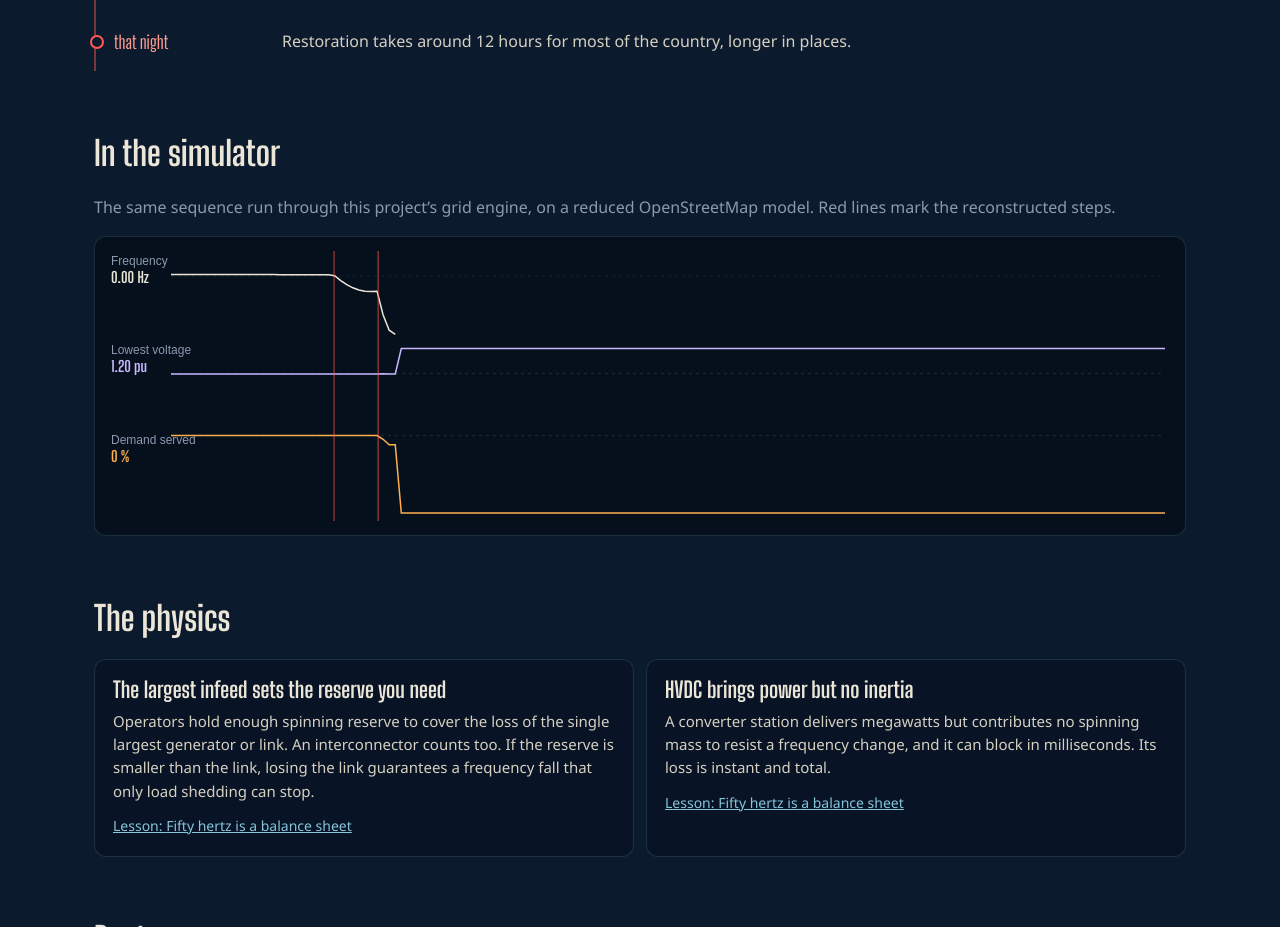
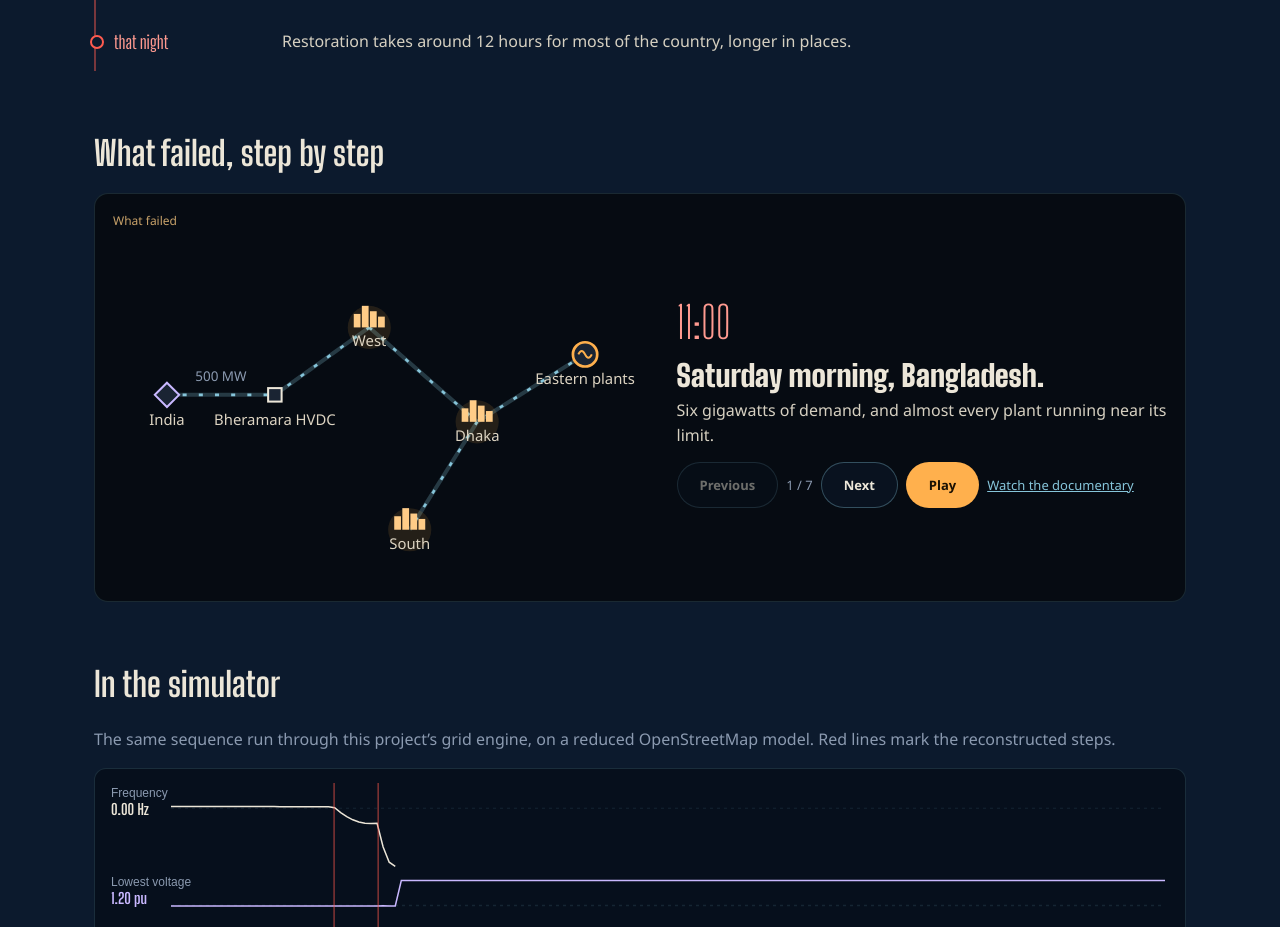
Before and after one commit to abeeryaseer24/Power-Systems, a React (Vite) app: page /academy/bangladesh-2014 in a window 1280 px wide. Shown: the part 1204-2131 px from the top of the page. Built offline with nearby package versions, Linux system fonts and the light colour scheme; a web font is replaced by a local one.

Commit message:
academy: animated step-by-step explainer of what failed in every case file
The episode's anatomy diagram, stepped with captions (previous, next,
play), now sits in each case file above the simulator traces, linking to
the full documentary.

```diff
--- a/src/academy.css
+++ b/src/academy.css
@@ -46,3 +46,12 @@
   .case-seq li, .ck-row { grid-template-columns: 1fr; gap: 4px; }
   .cause-bar { flex-wrap: wrap; height: auto; }
 }
+.explainer { display: grid; grid-template-columns: minmax(0, 1.1fr) minmax(0, 1fr); gap: 24px; align-items: center; padding: 18px; border-radius: 14px; background: #060b12; border: 1px solid var(--rule); }
+.explainer .anatomy { position: static; width: 100%; animation: none; background: transparent; border: 0; backdrop-filter: none; padding: 0; }
+.ex-text { animation: fadeup 0.6s ease both; }
+.ex-clock { font-family: var(--display); font-weight: 300; font-size: 44px; color: #ff9a90; }
+.ex-text h3 { font-family: var(--display); font-weight: 900; font-size: 30px; line-height: 1; margin: 4px 0 8px; }
+.ex-text p { color: #d6d0c1; margin: 0 0 14px; }
+.ex-ctl { display: flex; flex-wrap: wrap; gap: 8px; align-items: center; font-size: 13px; color: var(--steel); }
+@keyframes fadeup { from { opacity: 0; transform: translateY(10px); } to { opacity: 1; transform: none; } }
+@media (max-width: 760px) { .explainer { grid-template-columns: 1fr; } }
--- a/src/pages/Academy.tsx
+++ b/src/pages/Academy.tsx
@@ -5,8 +5,11 @@ import { CASES, CAUSE_LABEL, caseById, type CauseKind } from '../grid/cases';
 import { loadRegion, RegionSim, type RegionTrace } from '../grid/region';
 import { LESSONS } from './learn/lessons';
 import Traces from '../components/Traces';
+import Anatomy from '../components/Anatomy';
+import { episodeById } from '../grid/documentaries';
 import '../atlas.css';
 import '../academy.css';
+import '../documentary.css';
 
 const KINDS: CauseKind[] = ['trigger', 'weather', 'protection', 'people', 'planning', 'design'];
 
@@ -122,6 +125,8 @@ function CasePage({ id }: { id: string }) {
         </ol>
       </section>
 
+      <Explainer id={id} />
+
       <section className="case-sec">
         <h2>In the simulator</h2>
         <p className="muted">The same sequence run through this project’s grid engine, on a reduced OpenStreetMap model. Red lines mark the reconstructed steps. {sim.state === 'running' ? 'Running…' : sim.state === 'error' ? 'The grid model could not be loaded.' : ''}</p>
@@ -173,3 +178,40 @@ function CasePage({ id }: { id: string }) {
     </main>
   );
 }
+
+function Explainer({ id }: { id: string }) {
+  const ep = episodeById(id);
+  const [i, setI] = useState(0);
+  const [auto, setAuto] = useState(false);
+  useEffect(() => {
+    if (!auto || !ep) return;
+    if (i >= ep.scenes.length - 1) {
+      setAuto(false);
+      return;
+    }
+    const t = setTimeout(() => setI(i + 1), 2600);
+    return () => clearTimeout(t);
+  }, [auto, i, ep]);
+  if (!ep) return null;
+  const sc = ep.scenes[i];
+  return (
+    <section className="case-sec">
+      <h2>What failed, step by step</h2>
+      <div className="explainer">
+        <Anatomy ep={ep} upto={i} />
+        <div className="ex-text" key={i}>
+          <span className="ex-clock">{sc.clock}</span>
+          <h3>{sc.title}</h3>
+          {sc.body && <p>{sc.body}</p>}
+          <div className="ex-ctl">
+            <button className="btn ghost small" onClick={() => setI(Math.max(0, i - 1))} disabled={i === 0}>Previous</button>
+            <span>{i + 1} / {ep.scenes.length}</span>
+            <button className="btn ghost small" onClick={() => setI(Math.min(ep.scenes.length - 1, i + 1))} disabled={i === ep.scenes.length - 1}>Next</button>
+            <button className="btn primary small" onClick={() => { if (i >= ep.scenes.length - 1) setI(0); setAuto(!auto); }}>{auto ? 'Pause' : 'Play'}</button>
+            <Link to={`/documentary/${id}`}>Watch the documentary</Link>
+          </div>
+        </div>
+      </div>
+    </section>
+  );
+}
```
